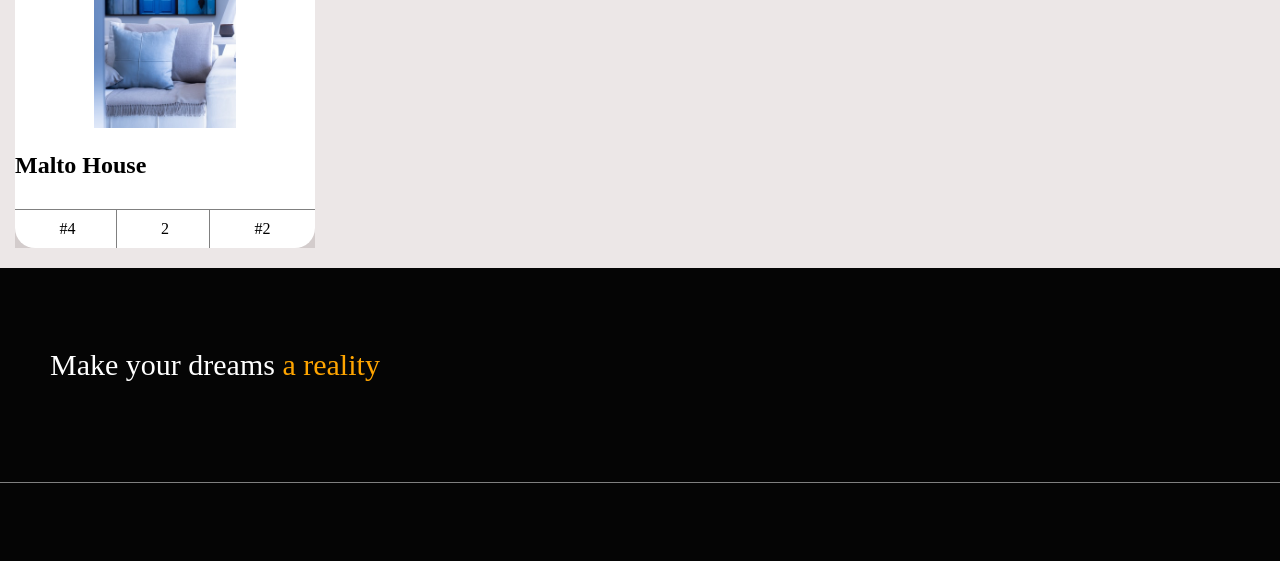
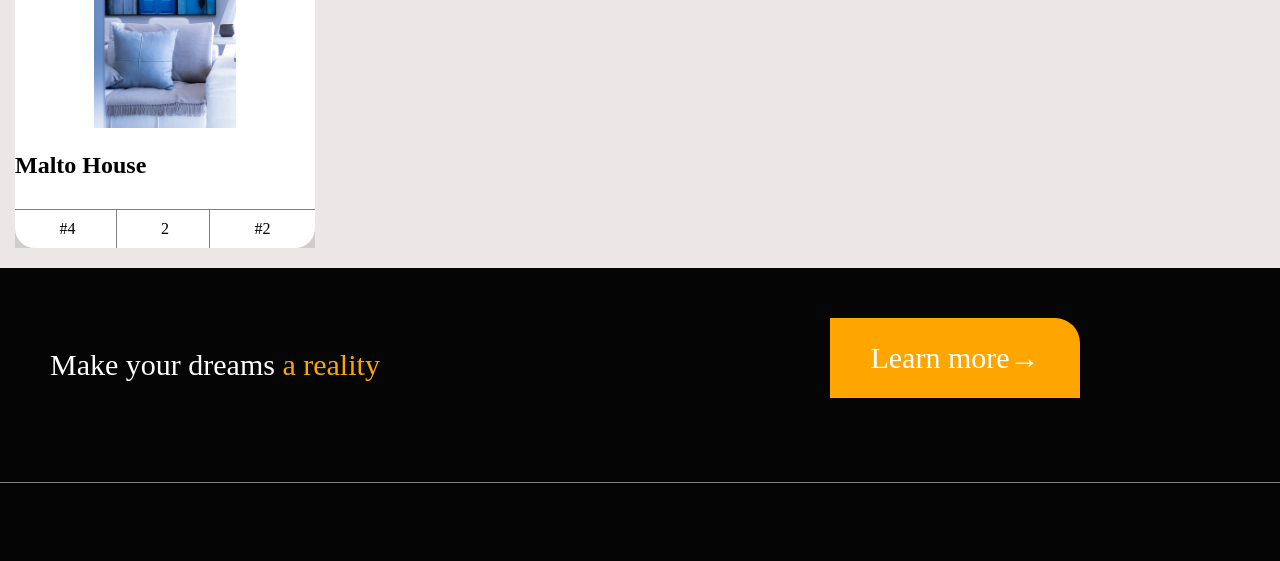
Before and after one commit to AchayoEarnest/Week-2-Independent-Project-Quick-Movers-Website, a website: page page2.html in a window 1280 px wide. Shown: the part 2221-2782 px from the top of the page. Drawn offline with Linux system fonts and the light colour scheme.

Commit message:
the button at the footer section of the second page has been added

```diff
--- a/assets/css/style.css
+++ b/assets/css/style.css
@@ -127,7 +127,6 @@ nav > ul > li > a:hover{
     width: 100%;
     object-fit: cover;
     padding: 0%;
-
 }
 
 .first_image_div {
--- a/assets/css/style2.css
+++ b/assets/css/style2.css
@@ -439,3 +439,17 @@ footer{
 .orange_footer_text {
     color: orange;
 }
+
+.third_p_btn {
+    width: 250px;
+    height: 80px;
+    margin-top: 50px;
+    background-color: orange;
+    border-style: none;
+    color: white;
+    font-size: 30px;
+    border-top-right-radius: 25px;
+    float: right;
+    margin-right: 200px;
+    cursor: pointer;
+}
--- a/page2.html
+++ b/page2.html
@@ -191,6 +191,7 @@
 
 <footer>
     <div class="sect_a">
+        <div><button type="submit" class="third_p_btn">Learn more<span id="span_arrow">→</span></button></div>
         <p class="footer_p">Make your dreams <span class="orange_footer_text">a reality</span> </p>
     </div>
     <div class="footer_flex_items">
@@ -201,6 +202,7 @@
                 <li><a href=""><img src="./assets/icons/icons2/instagram.png" id="social_handle"></a></li>
             </ul>
         </div>
+
         <div class="link_list_1">
             <ul>
                 <li><h3>Column Heading</h3></li>
```
